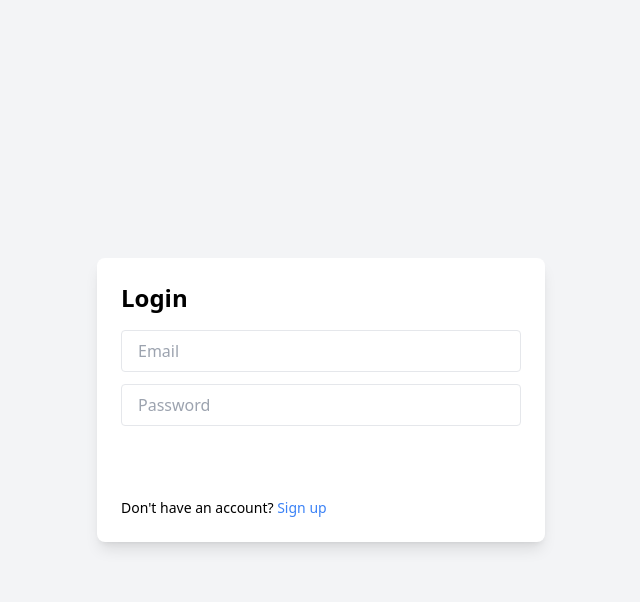
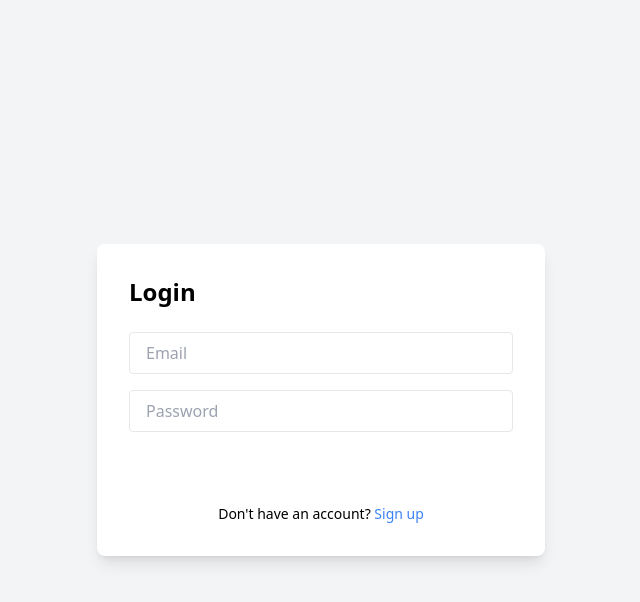
Before and after one commit to sansdoute1/betbuds-website, a Flask app: page /login in a window 1280 px wide. Shown: the top 602 px of the page, without its empty margins (319-959 px from the left). Run offline with Flask 3, Linux system fonts and the light colour scheme; some libraries are stand-ins or nearby versions.

Commit message:
Fix missing login button and improve layout

```diff
--- a/templates/login.html
+++ b/templates/login.html
@@ -5,15 +5,40 @@
   <script src="https://cdn.tailwindcss.com"></script>
 </head>
 <body class="bg-gray-100 flex justify-center items-center h-screen">
-  <div class="bg-white p-6 rounded-lg shadow-lg w-full max-w-md">
-    <h2 class="text-2xl font-bold mb-4">Login</h2>
-    {% if error %}<p class="text-red-500 mb-4">{{ error }}</p>{% endif %}
-    <form method="POST">
-      <input type="email" name="email" placeholder="Email" class="w-full mb-3 px-4 py-2 border rounded" required>
-      <input type="password" name="password" placeholder="Password" class="w-full mb-4 px-4 py-2 border rounded" required>
-      <button type="submit" class="bg-primary text-white px-4 py-2 rounded w-full">Log In</button>
+  <div class="bg-white p-8 rounded-lg shadow-lg w-full max-w-md">
+    <h2 class="text-2xl font-bold mb-6">Login</h2>
+
+    {% if error %}
+      <p class="text-red-500 mb-4">{{ error }}</p>
+    {% endif %}
+
+    <form method="POST" class="space-y-4">
+      <input
+        type="email"
+        name="email"
+        placeholder="Email"
+        class="w-full px-4 py-2 border rounded focus:outline-none focus:ring focus:border-blue-300"
+        required
+      >
+      <input
+        type="password"
+        name="password"
+        placeholder="Password"
+        class="w-full px-4 py-2 border rounded focus:outline-none focus:ring focus:border-blue-300"
+        required
+      >
+      <button
+        type="submit"
+        class="w-full bg-primary text-white py-2 px-4 rounded hover:bg-blue-600 transition"
+      >
+        Log In
+      </button>
     </form>
-    <p class="mt-4 text-sm">Don't have an account? <a href="/signup" class="text-blue-500">Sign up</a></p>
+
+    <p class="mt-4 text-sm text-center">
+      Don't have an account?
+      <a href="/signup" class="text-blue-500 hover:underline">Sign up</a>
+    </p>
   </div>
 </body>
 </html>
```
